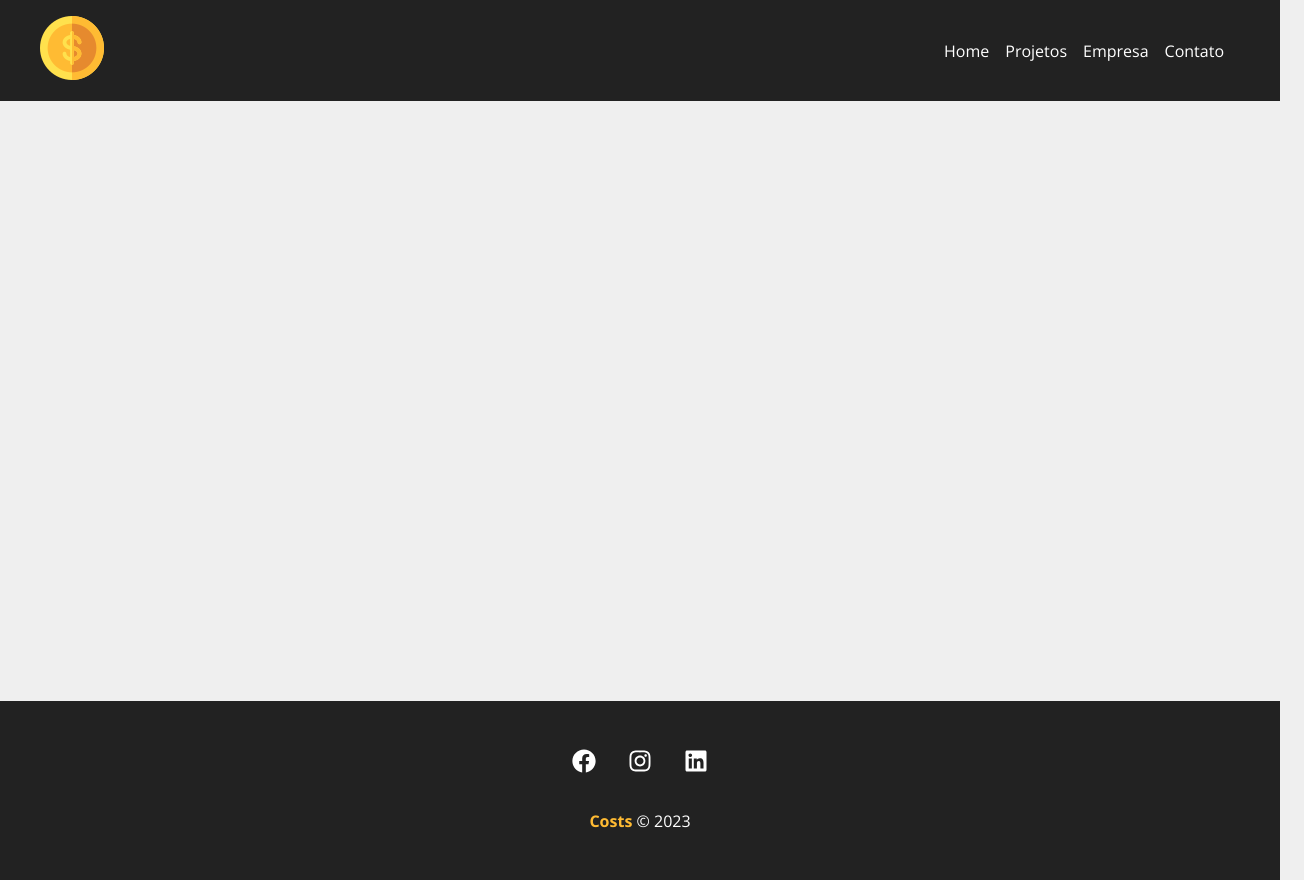
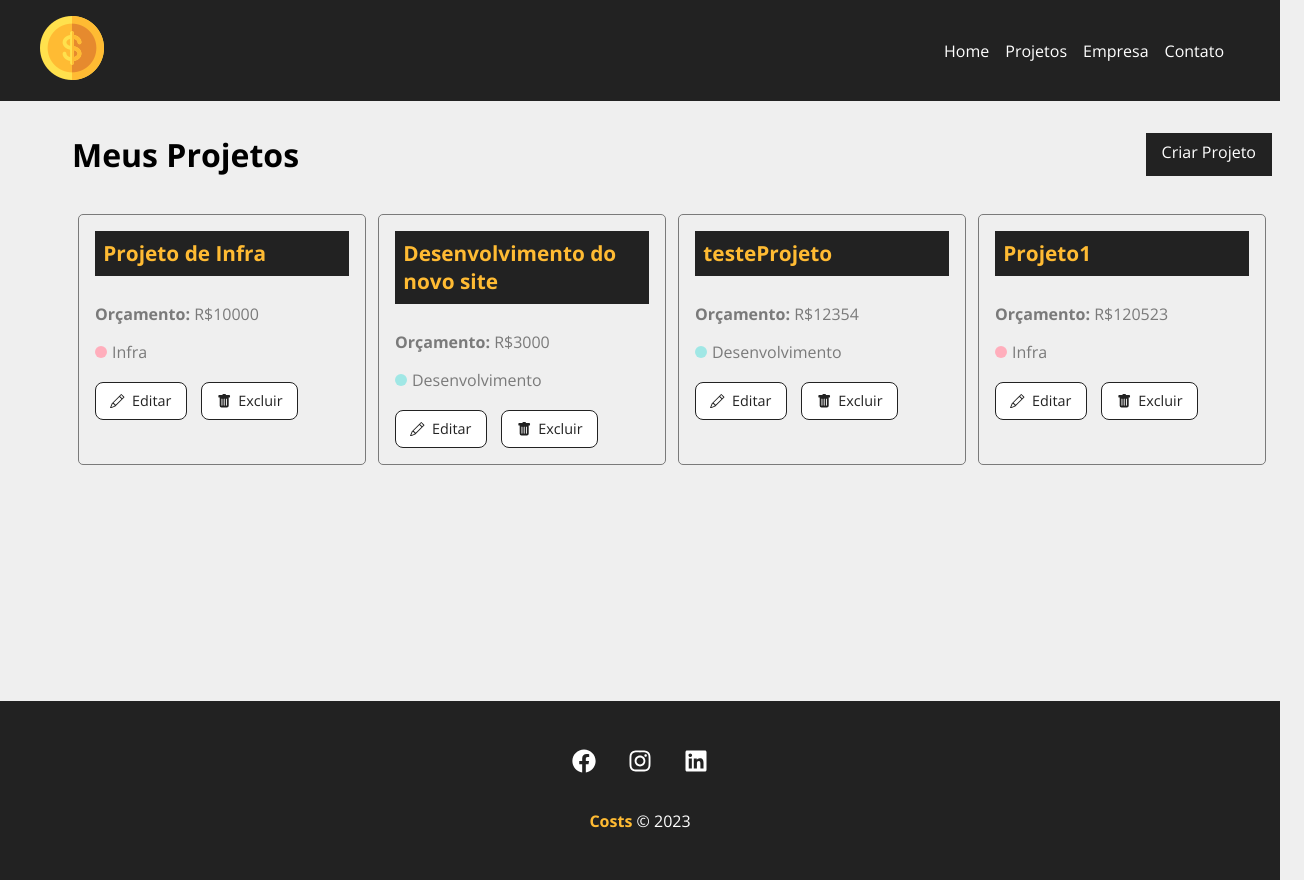
Before and after one commit to syramadrs/custos-planejamentos, a React (Create React App) app: page /projects in a window 1280 px wide. Shown: the whole page, 1304 px wide, since content can reach past the window. Built offline with nearby package versions, Linux system fonts and the light colour scheme; data requests are answered from the project's data file; the HTML template or start-up script is replaced by a standard one.

Commit message:
Imp. buscando dados do db.json e criação de card

```diff
--- a/db.json
+++ b/db.json
@@ -41,6 +41,8 @@
       "id": 4
     },
     {
+      "name": "Projeto1",
+      "budget": "120523",
       "category": {
         "id": "1",
         "name": "Infra"
--- /dev/null
+++ b/src/components/layout/Message.js
@@ -0,0 +1,32 @@
+import { useState, useEffect } from 'react';
+
+import styles from './Message.module.css';
+
+function Message({ type, msg }) {
+    const [visible, setVisible] = useState(false);
+
+    useEffect(() => {
+        if (!msg) {
+            setVisible(false);
+            return;
+        }
+
+        setVisible(true);
+
+        const timer = setTimeout(() => {
+            setVisible(false);
+        }, 3000);
+
+        return () => clearTimeout(timer);
+    }, [msg]);
+
+    return (
+        <>
+            {visible && (
+                <div className={`${styles.message} ${styles[type]}`}>{msg}</div>
+            )}
+        </>
+    );
+}
+
+export default Message
--- /dev/null
+++ b/src/components/layout/Message.module.css
@@ -0,0 +1,21 @@
+.message {
+    width: 100%;
+    padding: 1em;
+    border: 1px solid #000;
+    margin: 0 auto;
+    text-align: center;
+    margin-bottom: 2em;
+    border-radius: 5px;
+  }
+
+  .success {
+    color: #155724;
+    background-color: #d4edda;
+    border-color: #c3e6cb;
+  }
+
+  .error {
+    color: #721c24;
+    background-color: #f8d7da;
+    border-color:#f5c6cb;
+}
--- a/src/components/pages/Message.js
+++ /dev/null
@@ -1,7 +0,0 @@
-import styles from './Message.module.css'
-
-function Message({type, msg}) {
-    return <div className={`${styles.message} ${styles[type]}`}>{msg}</div>
-}
-
-export default Message
--- a/src/components/pages/Projects.js
+++ b/src/components/pages/Projects.js
@@ -1,11 +1,57 @@
-import Message from "./Message"
+import { useLocation } from "react-router-dom";
 
-function Projects() {
-    return
-    <div>
-        <h1>Projects</h1>
-        <Message msg="Alguma mensagem"/>
+import { useEffect, useState } from "react";
+
+import Message from "../layout/Message";
+import Container from "../layout/Container";
+import LinkButton from "../layout/LinkButton";
+import ProjectCard from "../project/ProjectCard";
+
+import styles from "./Projects.module.css";
+
+function Project() {
+  const [projects, setProjects] = useState([]);
+  const location = useLocation();
+  let message = "";
+  if (location.state) {
+    message = location.state.message;
+  }
+
+  useEffect(() => {
+    fetch("http://localhost:5000/projects", {
+      method: "GET",
+      headers: {
+        "Content-Type": "application/json",
+      },
+    })
+      .then((resp) => resp.json())
+      .then((data) => {
+        setProjects(data);
+      })
+      .catch((err) => console.log(err));
+  }, []);
+
+  return (
+    <div className={styles.project_container}>
+      <div className={styles.title_container}>
+        <h1>Meus Projetos</h1>
+        <LinkButton to="/newproject" text="Criar Projeto"></LinkButton>
+      </div>
+      {message && <Message type="success" msg={message} />}
+      <Container customClass="start">
+        {projects.length > 0 &&
+          projects.map((project) => (
+            <ProjectCard
+            id={project.id}
+            name={project.name}
+            budget={project.budget}
+            category={project.category.name}
+            key={project.id}
+            />
+          ))}
+      </Container>
     </div>
+  );
 }
 
-export default Projects
+export default Project;
--- /dev/null
+++ b/src/components/pages/Projects.module.css
@@ -0,0 +1,9 @@
+.project_container {
+    padding: 2em;
+    }
+
+    .title_container {
+    display: flex;
+    justify-content: space-between;
+    margin-bottom: 2em;
+    }
--- /dev/null
+++ b/src/components/project/ProjectCard.js
@@ -0,0 +1,34 @@
+import { Link } from "react-router-dom";
+import styles from "./ProjectCard.module.css";
+
+import { BsPencil, BsFillTrashFill } from "react-icons/bs";
+
+function ProjectCard({ id, name, budget, category, handleRemove }) {
+  const remove = (e) => {
+    e.preventDefault();
+    handleRemove(id);
+  };
+
+  return (
+    <div className={styles.project_card}>
+      <h4>{name}</h4>
+      <p>
+        <span>Orçamento:</span> R${budget}
+      </p>
+      <p className={styles.category_text}>
+        <span className={`${styles[category.toLowerCase()]}`}></span> {category}
+      </p>
+      <div className={styles.project_card_actions}>
+        <Link to={"/project/" + id}>
+          <BsPencil /> Editar
+        </Link>
+        <button onClick={remove}>
+          <BsFillTrashFill />
+          Excluir
+        </button>
+      </div>
+    </div>
+  );
+}
+
+export default ProjectCard;
--- /dev/null
+++ b/src/components/project/ProjectCard.module.css
@@ -0,0 +1,88 @@
+.project_card {
+    padding: 1em;
+    border: 1px solid #7a7a7a;
+    border-radius: 5px;
+    width: 24%;
+    margin: 0.5%;
+  }
+
+  .project_card h4 {
+    background-color: #222;
+    color: #ffbb33;
+    padding: 0.4em;
+    margin-bottom: 1.3em;
+    font-size: 1.3em;
+  }
+
+  .project_card p {
+    color: #7a7a7a;
+    margin-bottom: 1em;
+  }
+
+  .project_card p span {
+    font-weight: bold;
+  }
+
+  .category_text {
+    display: flex;
+    align-items: center;
+  }
+
+  .category_text span {
+    display: block;
+    width: 12px;
+    height: 12px;
+    border-radius: 50%;
+    background-color: #ccc;
+    margin-right: 5px;
+  }
+
+  .category_text .infra {
+    background-color: #ffaebc;
+  }
+
+  .category_text .desenvolvimento {
+    background-color: #a0e7e5;
+  }
+
+  .category_text .design {
+    background-color: #b4f8c8;
+  }
+
+  .category_text .planejamento {
+    background-color: #fbe7c6;
+  }
+
+  .project_card_actions {
+    margin-top: 1.2em;
+    display: flex;
+    align-items: center;
+  }
+
+  .project_card_actions a,
+  .project_card_actions button {
+    text-decoration: none;
+    border: none;
+    background-color: #fff;
+    color: #222;
+    font-size: 0.9em;
+    padding: 0.6em 1em;
+    margin-right: 1em;
+    cursor: pointer;
+    border: 1px solid #222;
+    transition: 0.5s;
+    display: flex;
+    align-items: center;
+    justify-content: center;
+    border-radius: 8px;
+  }
+
+  .project_card_actions svg {
+    margin-right: 0.5em;
+  }
+
+  .project_card_actions a:hover,
+  .project_card_actions button:hover {
+    background-color: #222;
+    color: #ffbb33;
+}
```
Also changed, not shown: src/components/pages/Message.module.css (deleted).
